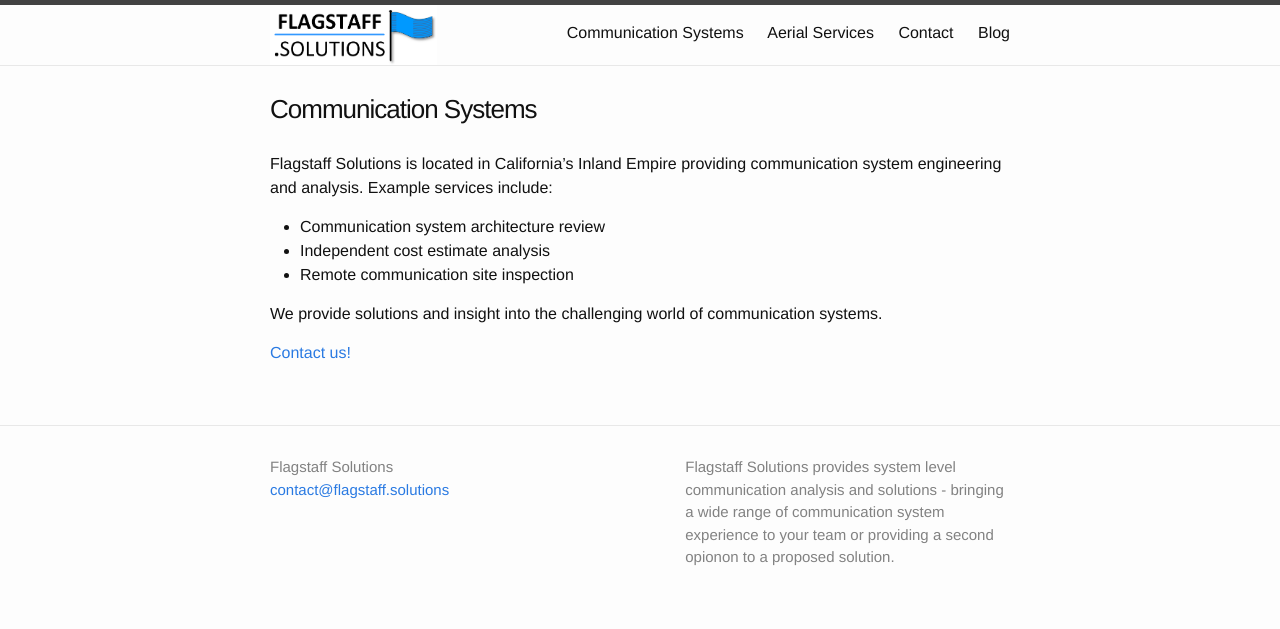
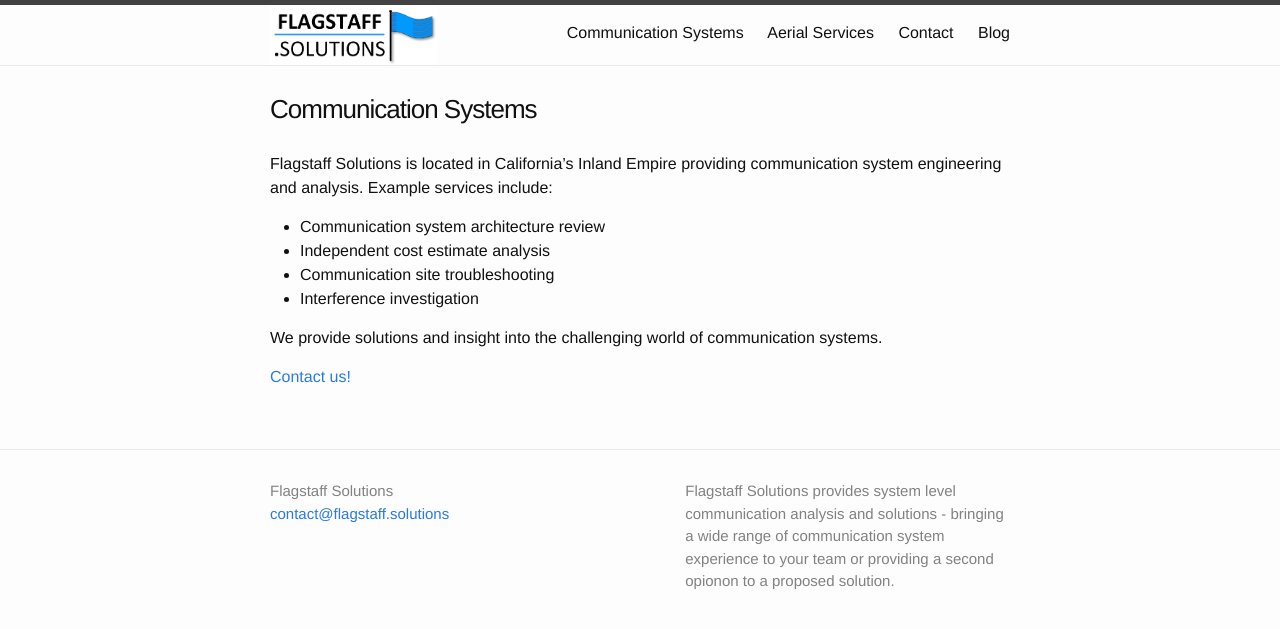
Before and after one commit to fellowsb/fellowsb.github.io, a Jekyll site: the page built from comms.md, in a window 1280 px wide. Shown: the top 629 px of the page. Built offline with Jekyll 4.4.1, drawn with Linux system fonts in a browser that asks for light colours.

Commit message:
Update comms.md

```diff
--- a/comms.md
+++ b/comms.md
@@ -9,7 +9,8 @@
 
 - Communication system architecture review
 - Independent cost estimate analysis
-- Remote communication site inspection
+- Communication site troubleshooting
+- Interference investigation
 
 We provide solutions and insight into the challenging world of communication systems.
 
```
